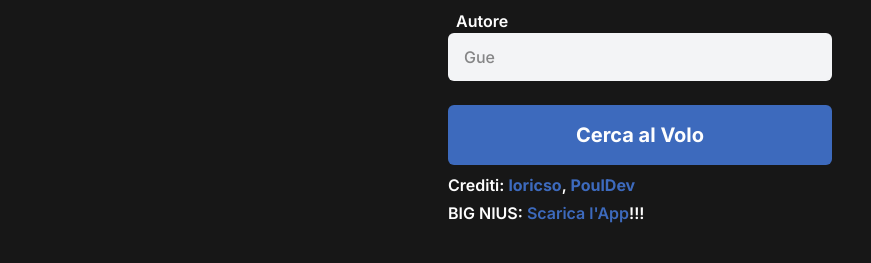
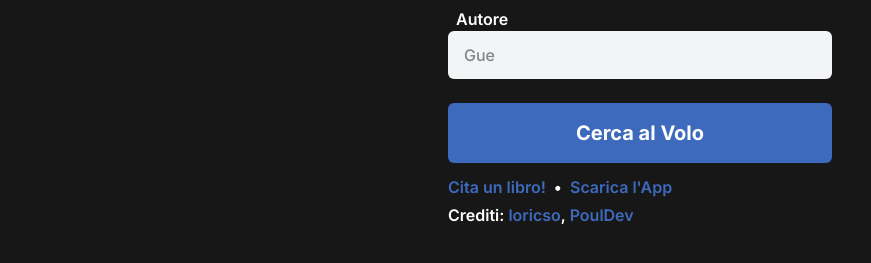
Before and after one commit to loricso/sgrodolix, a website: page src/index.html in a window 1280 px wide. Shown: the part 385-648 px from the top of the page, without its empty margins (0-871 px from the left). Drawn offline with Linux system fonts and the light colour scheme.

Commit message:
better credits

```diff
--- a/src/index.html
+++ b/src/index.html
@@ -60,27 +60,33 @@
 				>
 					Cerca al Volo
 				</button>
-				<p class="mt-2 text-white font-semibold">
+
+				<p class="mt-3 text-white font-semibold text-center w-full flex justify-center">
+					<a
+						class="text-primary font-semibold"
+						href="/librix"
+						>Cita un libro!</a
+					>&nbsp;&nbsp;•&nbsp;&nbsp;
+					<a
+						class="text-primary font-semibold"
+						href="https://github.com/loricso/sgrodolix-native/releases/latest"
+						>Scarica l'App</a
+					>
+				</p>
+
+				<p class="mt-1 text-white font-semibold">
 					Crediti:
 					<a
-						class="font-bold text-primary"
+						class="font-thin text-primary"
 						href="https://github.com/loricso"
 						>loricso</a
 					>,
 
 					<a
-						class="font-bold text-primary"
+						class="font-thin text-primary"
 						href="https://github.com/PoulDev"
 						>PoulDev</a
 					>
-				</p>
-				<p class="mt-1 text-white font-semibold">
-					BIG NIUS:
-					<a
-						class="text-primary font-semibold"
-						href="https://github.com/loricso/sgrodolix-native/releases/latest"
-						>Scarica l'App</a
-					>!!!
 				</p>
 			</form>
 		</div>
```
Also changed, not shown: src/lyrics.html (+1 -1 lines).
